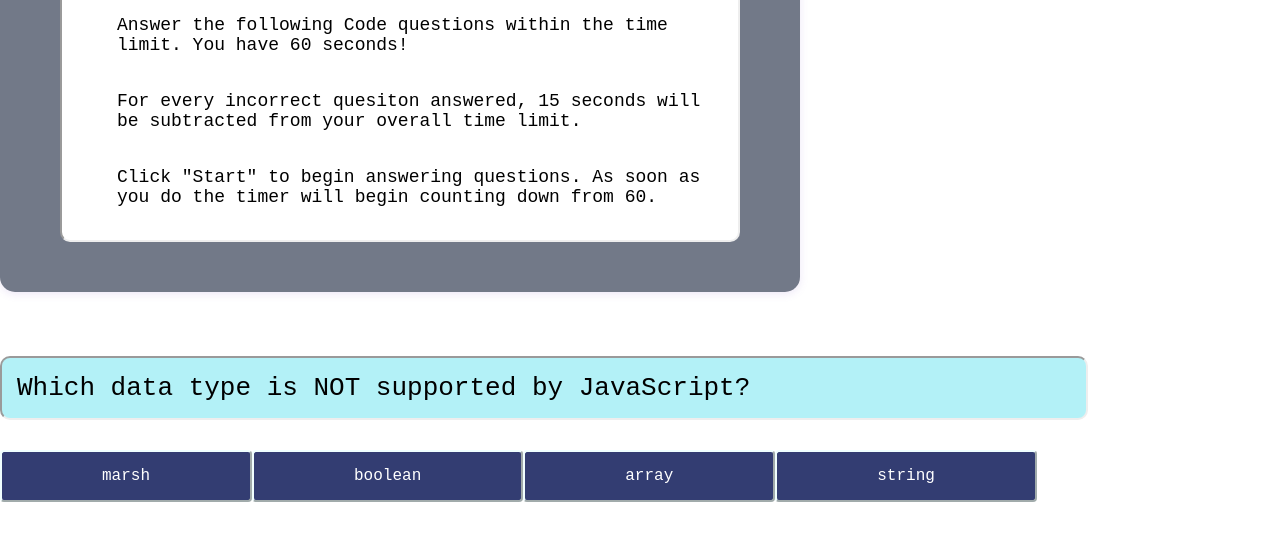
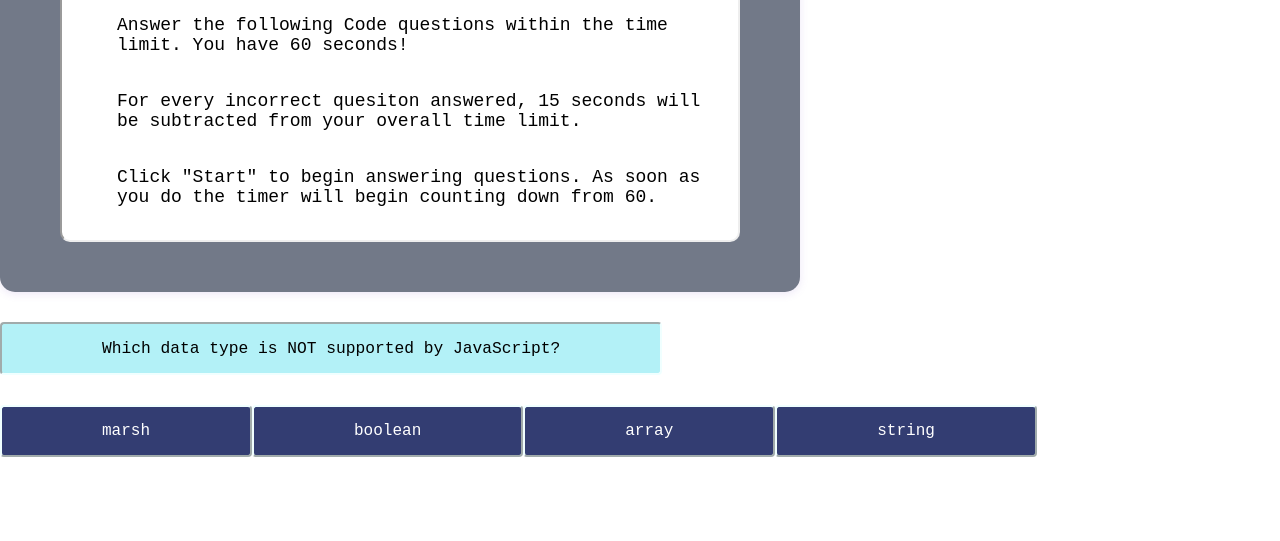
Before and after one commit to dannikaml/quiz-and-code, a plain HTML site: page index.html in a window 1280 px wide. Both pictures are taken after a click on the button "Start". Shown: the part 247-788 px from the top of the page. Drawn offline with Linux system fonts and the light colour scheme.

Commit message:
fix questions css

```diff
--- a/assets/script.js
+++ b/assets/script.js
@@ -2,7 +2,7 @@
 var timeRecord = questions.length * 15;
 var timerId;
 
-// Variables set to start the quiz (start button)
+// Variables set to start/finish the quiz (start/finish button)
 var startBtn = document.querySelector("#start");
 var finishBtn = document.querySelector("#finish");
 var timerStart = document.getElementById("time");
--- a/assets/style.css
+++ b/assets/style.css
@@ -1,6 +1,7 @@
 * {
     box-sizing: border-box;
-    font-family: Monospace
+    font-family: Monospace;
+    flex-direction: row;
   }
 
  body {
@@ -71,18 +72,20 @@
   }
 
   .questions {
-    padding: 10px;
-    display: flex;
+    flex-direction: column;
+    border-radius: 4px;
+    border-color: azure;
+    padding: 15px 100px;
+    display: inline-block;
+    font-size: 16px;
+    margin: center;
+    margin-top: 30px;
     justify-content: space-between;
     flex-wrap: wrap;
     border-style: inset;
     border-width: 2px;
-    border-radius: 10px;
-    padding: 15px;
-    margin-top: 5%;
-    margin-right: 15%;
     background-color: rgb(179, 241, 247);
-    font-size: 200%;
+    font-size: 125%;
     font-weight: 300;
 
   }
```
